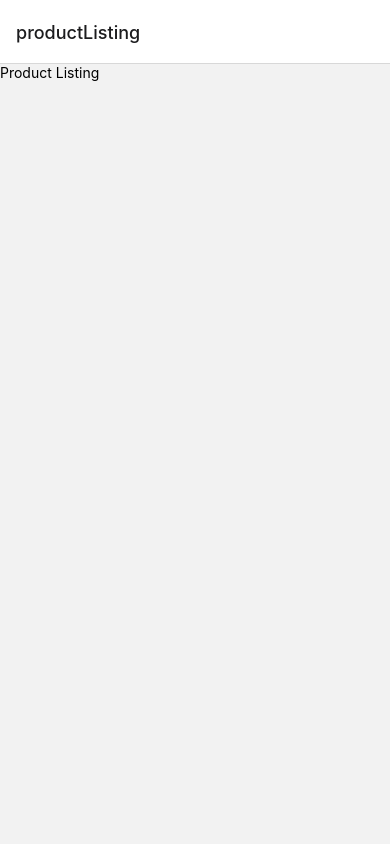
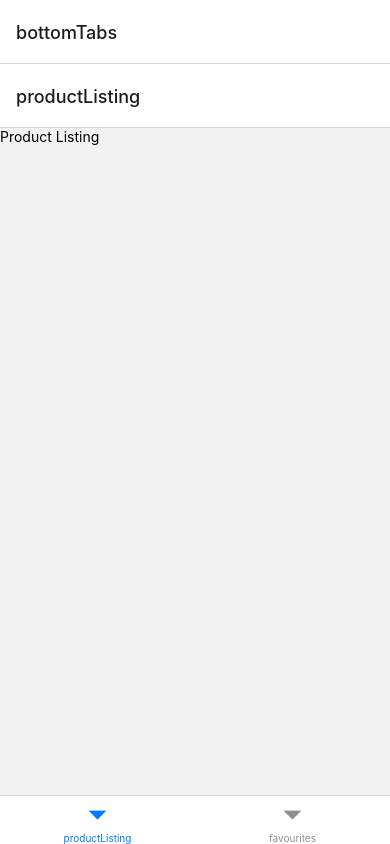
Before and after one commit to LifelikeDev/rn-first-app, a React Native app: screen / in a window 390 px wide. Built offline with nearby package versions, Linux system fonts and the light colour scheme.

Commit message:
installed and added bottom tabs

```diff
--- a/App.js
+++ b/App.js
@@ -5,8 +5,19 @@ import Favourites from "./screens/favourites";
 import ProductDetails from "./screens/productDetails";
 import { NavigationContainer } from "@react-navigation/native";
 import { createNativeStackNavigator } from "@react-navigation/native-stack";
+import { createBottomTabNavigator } from "@react-navigation/bottom-tabs";
 
 const Stack = createNativeStackNavigator();
+const Tab = createBottomTabNavigator();
+
+function BottomTabs() {
+  return (
+    <Tab.Navigator>
+      <Tab.Screen name="productListing" component={ProductListing} />
+      <Tab.Screen name="favourites" component={Favourites} />
+    </Tab.Navigator>
+  );
+}
 
 export default function App() {
   return (
@@ -14,8 +25,7 @@ export default function App() {
       <StatusBar style="auto" />
       <NavigationContainer>
         <Stack.Navigator>
-          <Stack.Screen name="productListing" component={ProductListing} />
-          <Stack.Screen name="favourites" component={Favourites} />
+          <Stack.Screen name="bottomTabs" component={BottomTabs} />
           <Stack.Screen name="productDetails" component={ProductDetails} />
         </Stack.Navigator>
       </NavigationContainer>
--- a/package.json
+++ b/package.json
@@ -9,14 +9,18 @@
     "web": "expo start --web"
   },
   "dependencies": {
+    "@expo/webpack-config": "^18.0.1",
+    "@react-navigation/bottom-tabs": "^6.5.7",
     "@react-navigation/native": "^6.1.6",
     "@react-navigation/native-stack": "^6.9.12",
     "expo": "~48.0.6",
     "expo-status-bar": "~1.4.4",
     "react": "18.2.0",
+    "react-dom": "18.2.0",
     "react-native": "0.71.3",
     "react-native-safe-area-context": "4.5.0",
-    "react-native-screens": "~3.20.0"
+    "react-native-screens": "~3.20.0",
+    "react-native-web": "~0.18.10"
   },
   "devDependencies": {
     "@babel/core": "^7.20.0"
```
Also changed, not shown: 1 other file (tests, documents, lock files or other folders).
